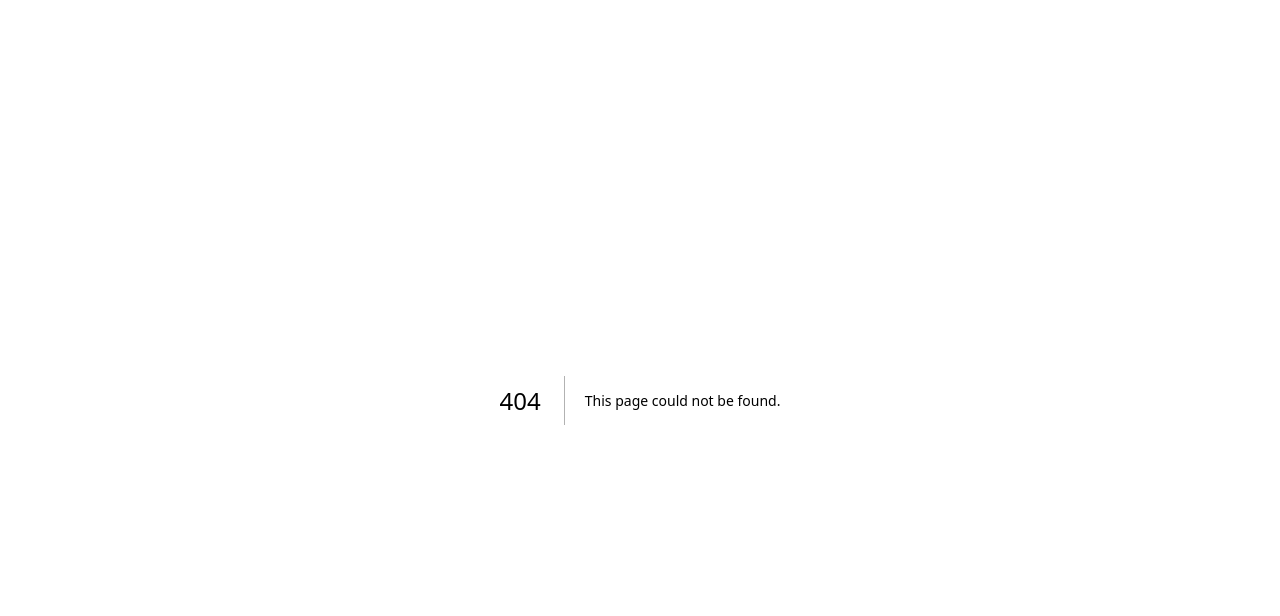
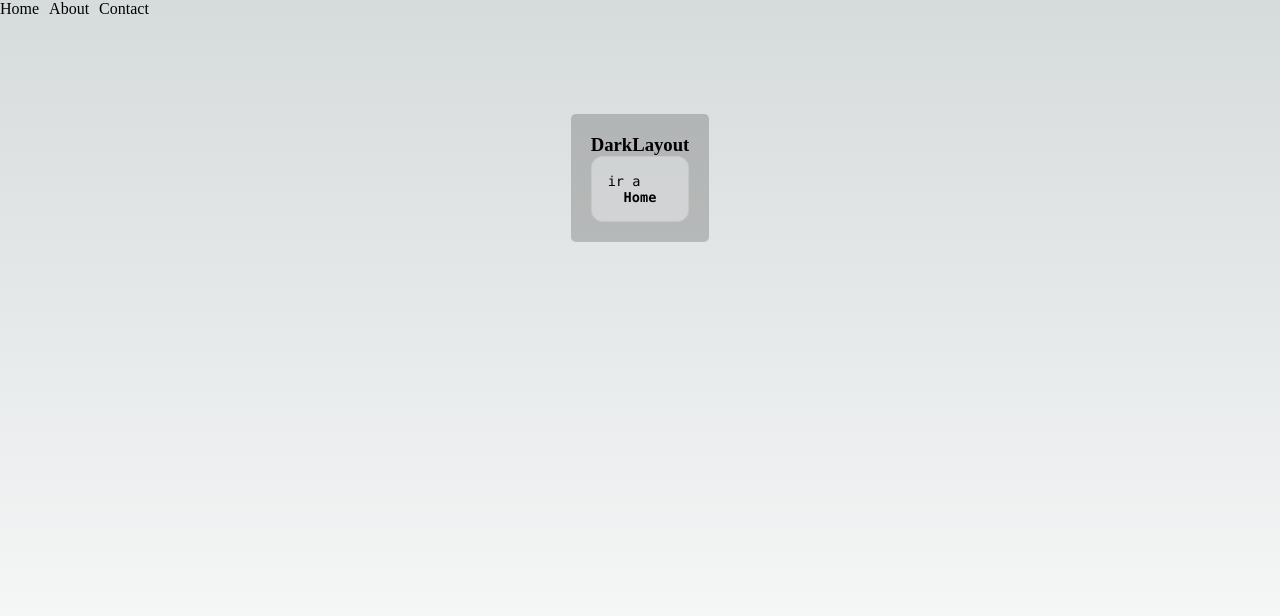
Before and after one commit to Jwilv/repaso-next, a Next.js app: page /pricing in a window 1280 px wide. Before the commit this address had no page. Shown: the top 616 px of the page. Built offline with nearby package versions, Linux system fonts and the light colour scheme.

Commit message:
add PricingPage

```diff
--- /dev/null
+++ b/pages/pricing/index.jsx
@@ -0,0 +1,26 @@
+import { DarkLayout } from '@/components/layouts/DarkLayout'
+import { MainLayout } from '@/components/layouts/MainLayout'
+import Link from 'next/link'
+import React from 'react'
+
+const PricingPage = () => {
+    return (
+        <div className='description'>
+            <p>
+                ir a
+                <code className='code'><Link href='/'>Home</Link></code>
+            </p>
+        </div>
+    )
+}
+PricingPage.getLayout = (page)=>{
+    return(
+        <MainLayout>
+            <DarkLayout>
+                {page}
+            </DarkLayout>
+        </MainLayout>
+    )
+}
+
+export default PricingPage
```
